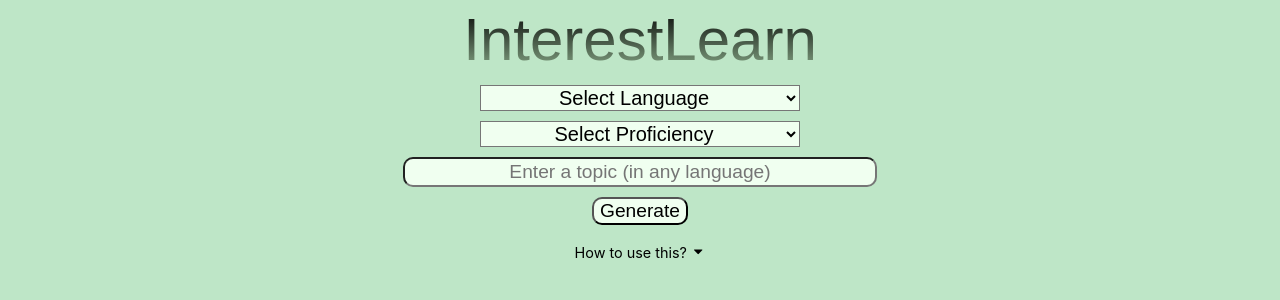
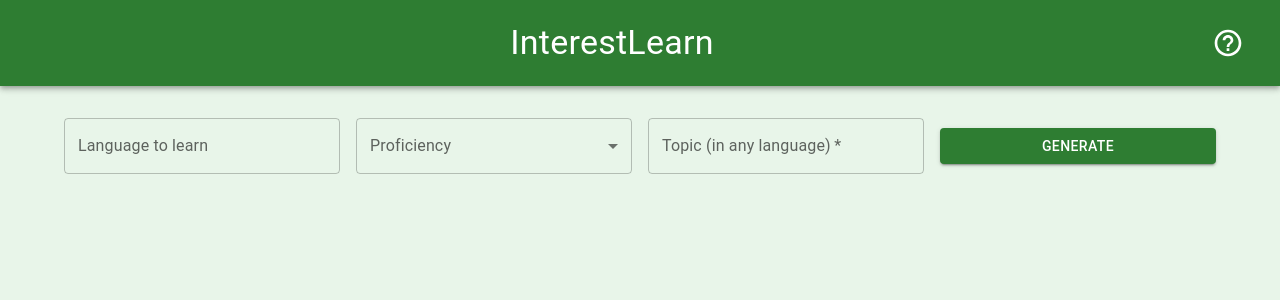
Before and after one commit to dominikglandorf/interest-learn, a React (Create React App) app in the folder client/: page / in a window 1280 px wide. Shown: the top 300 px of the page. Built offline with nearby package versions, Linux system fonts and the light colour scheme; no server answers.

Commit message:
update UI

```diff
--- a/client/package.json
+++ b/client/package.json
@@ -4,6 +4,10 @@
   "homepage": "https://dogl.de/interest-learn/",
   "private": true,
   "dependencies": {
+    "@emotion/react": "^11.11.1",
+    "@emotion/styled": "^11.11.0",
+    "@mui/icons-material": "^5.11.16",
+    "@mui/material": "^5.13.4",
     "@testing-library/jest-dom": "^5.16.5",
     "@testing-library/react": "^13.4.0",
     "@testing-library/user-event": "^13.5.0",
--- a/client/src/App.js
+++ b/client/src/App.js
@@ -1,16 +1,69 @@
-import logo from './logo.svg';
-import './App.css';
+import React, { useState } from 'react';
 import Generator from './components/Generator';
+import { CssBaseline, AppBar, Container, Grid, Typography, Toolbar, IconButton } from '@mui/material';
+import { createTheme, ThemeProvider } from '@mui/material/styles';
+import { HelpOutline } from '@mui/icons-material';
 
+const theme = createTheme({
+  palette: {
+    mode: 'light',
+    primary: {
+      main: '#2e7d32',
+    },
+    secondary: {
+      main: '#f50057',
+    },
+    background: {
+      default: '#e8f5e9',
+      paper: '#f7f7f7',
+    },
+  },
+});
 
 function App() {
+  const [showInstruction, setShowInstruction] = useState(false);
+
+  const toggleInstruction = () => {
+    setShowInstruction(!showInstruction)
+  }
+
   return (
-    <div className="App">
-      <header className="App-header">
-        <img src={logo} className="App-logo" alt="logo" />
-      </header>
-      <Generator />
-    </div>
+    <ThemeProvider theme={theme}>
+      <CssBaseline />
+      <AppBar position='static' color="primary" ><Toolbar  sx={{ padding: '15px' }} >
+        <Typography variant="h4" component="div"  sx={{ flexGrow: 1, textAlign: 'center' }}>
+          InterestLearn
+        </Typography>
+        <IconButton
+          size="large"
+          color="inherit"
+          aria-label="Help"
+          onClick={toggleInstruction}
+          sx={{ cursor: 'pointer' }}
+        >
+          <HelpOutline  sx={{ fontSize: '32px' }} />
+        </IconButton>
+      </Toolbar></AppBar>
+      <Container>
+        <Grid container>
+          <Grid item xs={12}>
+            <Generator />
+          </Grid>
+          {showInstruction &&
+          <Grid item>
+          <p>This app is made for language learning that is actually helpful for your communication. It helps you to acquire vocabulary for the topics that you wish to speak about with your peers.</p>
+          <ol><li>Select the language you learn and your current level.</li>
+          <li>Enter a topic that you are interested in or that you would like to learn more about.</li>
+          <li>Click on "Generate" and wait approximately 15 seconds for your personalized text to be generated.</li>
+          <li>Select words or phrases in the generated text that you would like to have explained and wait approximately 5 seconds for the explanation.</li>
+          <li>Generate a vocabulary list with important words by clicking on the button below the text.</li>
+          <li>Enter your mother tongue and click on "Export" to generate a simple text file containing the vocabulary and a translation to your langue.</li>
+          <li>Import the comma-seperated text file to your favorite flashcard learning platform such as Anki to regularly study and retain the words.</li></ol>
+          Language learners who can already read the language and have some basic vocabulary but struggle to understand media designed for a native audience benefit the most. It is highly recommended to actively engage in conversations with a tandem partner at this level of learning.
+          </Grid>}
+        </Grid>
+      </Container>
+    </ThemeProvider>
   );
 }
 
--- a/client/src/components/FloatingTeacher.js
+++ b/client/src/components/FloatingTeacher.js
@@ -1,20 +1,19 @@
 import React, { useState, forwardRef, useEffect, useRef } from 'react';
-import { FaChalkboardTeacher } from 'react-icons/fa';
-import ProgressBar from './ProgressBar';
-import './FloatingTeacher.css';
+import { SpeedDial, SpeedDialAction, Tooltip, Snackbar, CircularProgress, Popover, Box } from '@mui/material';
+import { Info, Add, AccountCircle } from '@mui/icons-material';
 
 const FloatingTeacher  = forwardRef(({ generatedText, topic, backendUrl, language, vocabRef, proficiency }, ref) => {
-  const [showInstruction, setShowInstruction] = useState(false);
   const [explanation, setExplanation] = useState('');
   const [selection, setSelection] = useState('');
   const [myInterval, setMyInterval] = useState(null);
   const [generating, setGenerating] = useState(false);
+  const [added, setAdded] = useState('');
+
   const handleRef = useRef(null);
   const floatingRef = useRef(null);
 
   const resetState = () => {
     setExplanation('');
-    setShowInstruction(false);
   }
   React.useImperativeHandle(ref, () => ({
     resetState
@@ -24,78 +23,86 @@ const FloatingTeacher  = forwardRef(({ generatedText, topic, backendUrl, languag
     if (!myInterval) {
       setMyInterval(
         setInterval(() => {
-          const currentSelection = document.getSelection().toString();
-          setSelection(currentSelection);
+          const currentSelection = document.getSelection();
+          setSelection(currentSelection.toString());
+          // if (currentSelection.rangeCount > 0) {
+          //   console.log(currentSelection.toString())
+          //   console.log(currentSelection)
+          //   const range = currentSelection.getRangeAt(0);
+          //   const rect = range.getBoundingClientRect();
+          //   const { top, left, width, height } = rect;
+          //   //setAnchorEl({ top, left, width, height });
+          // }
         },
-        1000)
+        250)
       )
     }
-    const handleClick = (event) => {
-      if (handleRef.current) {
-        if (floatingRef.current.contains(event.target)) {
-          if (handleRef.current.contains(event.target)) {
-            if (explanation | showInstruction) {
-              resetState();
-            } else {
-              setShowInstruction(true);
-            }
-          }
-        } else {
-          resetState();
-        }
-      }
-    };
 
-    // Attach the click event listener when the component mounts
-    document.addEventListener('click', handleClick);
-
-    return () => {
-      document.removeEventListener('click', handleClick);
-    }
-  }, [myInterval, explanation, showInstruction, vocabRef]);
+  }, [myInterval]);
 
   const explain = () => {
     setGenerating(true);
     fetch(`${backendUrl}/explanation?selection=${selection}&language=${language}&topic=${topic}&niveau=${proficiency}`)
       .then(response => response.text())
       .then(text => {
-        setShowInstruction(false);
         setGenerating(false);
         setExplanation(text);
+        vocabRef.current.addVocab(selection);
       })
       .catch((error) => {
-        setShowInstruction(false);
         setGenerating(false);
         console.error('Error occurred during search:', error);
       });
   }
 
-  const buttonStyle = {
-      margin: "0 5px",
-      fontSize: "100%"
-  }
-
   const validSelection = selection !== "" && selection.length < 50 && generatedText.includes(selection)
 
   const addVocab = () => {
-    if (vocabRef.current) vocabRef.current.addVocab(selection)
+    if (vocabRef.current) {
+      vocabRef.current.addVocab(selection);
+      setAdded(selection);
+    }
   }
 
   return (
-    <div className={`floating-teacher`} ref={floatingRef}>
-        {showInstruction && !selection && <span className="teacher-text">Select text.</span>}
-        {validSelection && !generating && !explanation && <span className="teacher-text">
-          Explain "{selection}"? <button onClick={explain} style={buttonStyle}>Go</button><br />
-          Add to vocabulary? <button onClick={addVocab} style={buttonStyle}>Go</button>
-          </span>}
-        {generating && <span className="teacher-text"><ProgressBar width={15} time={4} /></span>}
-        {explanation && <span className="teacher-text explanation">
-          {explanation}<br />
-          Add to vocabulary? <button onClick={addVocab} style={buttonStyle}>Go</button>
-          </span>}
-        <span className="floating-teacher-symbol" ref={handleRef}><FaChalkboardTeacher className="teacher-icon" /></span>
-    </div>
-
+    <>
+      <SpeedDial
+        ariaLabel="Vocabulary SpeedDial"
+        icon={<Tooltip title="Select vocabulary in the text."><AccountCircle /></Tooltip>}
+        open={validSelection || generating}
+        direction="up"
+        sx={{ position: 'fixed', bottom: 16, right: 16 }}
+      >
+        <SpeedDialAction
+          key="add"
+          icon={<Tooltip title="Add to vocabulary"><Add /></Tooltip>}
+          onClick={addVocab}
+        />
+        <SpeedDialAction
+        key="explain"
+          icon={<Tooltip title={`Explain "${selection}"`} >{generating ? (
+            <CircularProgress  />
+          ) : (
+            <Info />
+          )}</Tooltip>}
+          onClick={explain}
+        />
+      </SpeedDial>
+      {explanation !== '' && <Popover
+        open={explanation !== ''}
+        onClose={() => setExplanation('')}
+        anchorOrigin={{
+          vertical: 'bottom',
+          horizontal: 'left',
+        }}
+      ><Box sx={{ p: 2 }}>{explanation}</Box></Popover>}
+      {added !== '' && <Snackbar
+        open={added !== ''}
+        autoHideDuration={2000}
+        onClose={() => setAdded('')}
+        message={`Added ${added} to vocabulary.`}
+      />}
+    </>
   );
 })
 
--- a/client/src/components/Generator.css
+++ b/client/src/components/Generator.css
@@ -1,31 +1,3 @@
-h2 {
-    margin: 0;
-}
-
-input, button {
-    font-size: 120%;
-    margin: 5px;
-    border-radius: 10px;
-    background-color: rgb(240, 255, 240);
-    text-align: center;
-}
-
-input {
-    padding: 2px 10px;
-}
-
-select {
-    min-width: 250px;
-    width: 25vw;
-    font-size: 125%;
-    margin: 5px;
-    background-color: rgb(240, 255, 240);
-    text-align-last: center;
-}
-#generator {
-    margin: 0 auto;
-}
-
 .output {
     margin: 0 auto;
     max-width: 90vw;
@@ -39,17 +11,3 @@ select {
     overflow-wrap: break-word;
     hyphens: auto;
 }
-
-.how-to {
-    margin-top: 20px;
-    font-size: 90%;
-    text-align: left;
-    width: 500px;
-    max-width: 90vw;
-    margin: 0 auto;
-}
-
-.how-to-opener {
-    text-align: center;
-    cursor: pointer;
-}
--- a/client/src/components/Generator.js
+++ b/client/src/components/Generator.js
@@ -3,8 +3,17 @@ import { useCookies } from 'react-cookie';
 import ProgressBar from './ProgressBar';
 import FloatingTeacher from './FloatingTeacher';
 import VocabTrainer from './VocabTrainer';
-import { FaCaretUp, FaCaretDown } from 'react-icons/fa';
-import './Generator.css';
+import Autocomplete from '@mui/material/Autocomplete'
+import TextField from '@mui/material/TextField';
+import Box from '@mui/material/Box';
+import InputLabel from '@mui/material/InputLabel';
+import FormControl from '@mui/material/FormControl';
+import Select from '@mui/material/Select';
+import { Grid, Button, MenuItem, Paper, Typography } from '@mui/material';
+
+
+
+// import './Generator.css';
 
 const backendUrl = process.env.REACT_APP_BACKEND_URL;
 
@@ -16,7 +25,7 @@ const SearchComponent = () => {
   const [topicGenerated, setTopicGenerated] = useState('');
   const [generatedText, setGeneratedText] = useState('');
   const [generating, setGenerating] = useState(false);
-  const [showInstruction, setShowInstruction] = useState(false);
+
   const teacherRef = useRef(null);
   const vocabRef = useRef(null);
 
@@ -27,11 +36,13 @@ const SearchComponent = () => {
     if (proficiency === "" & cookies.proficiency !== "") {
       setProficiency(cookies.proficiency);
     }
+    // setTopic("Jetlag")
+    // setGeneratedText(`Le décalage horaire, communément appelé "jetlag", est l'un des effets secondaires les plus frustrants et difficiles à éviter des voyages internationaux. En règle générale, cela se produit lorsque notre rythme circadien est perturbé en raison d'un long vol à travers les fuseaux horaires. Les symptômes varient en fonction de la gravité, mais les plus courants sont la fatigue, les maux de tête, les nausées et même la dépression. Pour éviter les effets du décalage horaire, il est recommandé de se reposer avant de voyager, de bien s'hydrater tout au long du vol et d'ajuster son horloge corporelle en avançant ou en reculant progressivement ses heures de sommeil avant le voyage.`)
   }, [language, proficiency, cookies]);
 
-  const handleLanguageChange = (event) => {
-    setLanguage(event.target.value);
-    setCookie('language', event.target.value, { path: '/interest-learn' });
+  const handleLanguageChange = (event, newValue) => {
+    setLanguage(newValue);
+    setCookie('language', newValue, { path: '/interest-learn' });
   };
 
   const handleProficiencyChange = (event) => {
@@ -43,23 +54,23 @@ const SearchComponent = () => {
     setTopic(event.target.value);
   };
 
-  const handleKeyDown = (event) => {
-    if (event.key === 'Enter') {
-      handleSearch();
-    }
-  };
+  const handleSearch = (event) => {
+    event.preventDefault();
+    setGenerating(true);
+    setTopicGenerated(topic);
+    fetch(`${backendUrl}/text?language=${language}&niveau=${proficiency}&topic=${topic}`)
+      .then(response => response.json())
+      .then(response => {
+        if (response.status === 200) {
+          console.log(response.text)
+          setGenerating(false);
+          setGeneratedText(response.text);
+          if (teacherRef.current) teacherRef.current.resetState();
+        // if (vocabRef.current) vocabRef.current.resetState();
+        } else {
+          setGenerating(false);
+        }
 
-  const handleSearch = () => {
-
-    setGenerating(true);
-    fetch(`${backendUrl}/text?language=${language}&niveau=${proficiency}&topic=${topic}`)
-      .then(response => response.text())
-      .then(text => {
-        setGenerating(false);
-        setTopicGenerated(topic);
-        setGeneratedText(text);
-        if (teacherRef.current) teacherRef.current.resetState();
-        if (vocabRef.current) vocabRef.current.resetState();
       })
       .catch((error) => {
         setGenerating(false);
@@ -68,60 +79,107 @@ const SearchComponent = () => {
 
   };
 
-  const topicStyle = {
-    width: '450px',
-    maxWidth: '85vw',
-  };
 
-  const toggleInstruction = () => {
-    setShowInstruction(!showInstruction)
-  }
+  const top10Languages = [
+    'English',
+    'German',
+    'French',
+    'Spanish',
+    'Italian',
+    'Russian',
+    'Chinese',
+    'Polish',
+    'Turkish',
+    'Arabic',
+    'Portuguese'
+    ];
 
   return (
-    <div>
-      <div>
-      <select id="language" value={language} onChange={handleLanguageChange}>
-        <option value="">Select Language</option>
-        <option value="English">English</option>
-        <option value="Spanish">Spanish</option>
-        <option value="Chinese">Mandarin</option>
-        <option value="French">French</option>
-        <option value="German">German</option>
-        <option value="Italian">Italian</option>
-        <option value="Japanese">Japanese</option>
-        <option value="Russian">Russian</option>
-        <option value="Arabic">Arabic</option>
-        <option value="Portuguese">Portuguese</option>
-        {/* Add more language options as needed */}
-    </select>
+    <>
+    <Box marginTop={4}>
+      <form onSubmit={handleSearch}>
+        <Grid alignItems="center" container spacing={2}>
+          <Grid item xs={6} md={3}>
+            <Autocomplete
+              required
+              fullWidth
+              id="language"
+              freeSolo
+              value={language}
+              onChange={handleLanguageChange}
+              options={top10Languages}
+              renderInput={(params) => <TextField {...params} label="Language to learn" />}
+            />
 
-      </div>
-      <div>
-        <select id="proficiency" value={proficiency} onChange={handleProficiencyChange}>
-          <option value="">Select Proficiency</option>
-          <option value="Beginner">Beginner</option>
-          <option value="Intermediate">Intermediate</option>
-          <option value="Advanced">Advanced</option>
-          {/* Add more proficiency options as needed */}
-        </select>
-      </div>
-      <div>
-        <input
-          type="text"
-          id="topic"
-          value={topic}
-          style={topicStyle}
-          onChange={handleTopicChange}
-          onKeyDown={handleKeyDown}
-          placeholder="Enter a topic (in any language)"
-        />
-      </div>
-      {generating ? (
-        <ProgressBar width={35} time={16} />
-      ) : (
-        <button onClick={handleSearch}>Generate</button>
-      )}
-      {generatedText && <div className="output"><h2>{topicGenerated}</h2>{generatedText}</div>}
+          </Grid>
+          <Grid item xs={6} md={3}>
+            <FormControl fullWidth>
+              <InputLabel id="proficiency-label">Proficiency</InputLabel>
+              <Select
+                labelId="proficiency-label"
+                required
+                id="proficiency"
+                value={proficiency}
+                label="Proficiency"
+                onChange={handleProficiencyChange}
+              >
+                <MenuItem value={"Beginner"}>Beginner</MenuItem>
+                <MenuItem value={"Intermediate"}>Intermediate</MenuItem>
+                <MenuItem value={"Advanced"}>Advanced</MenuItem>
+              </Select>
+            </FormControl>
+        </Grid>
+        <Grid item xs={9} md={3}>
+          <TextField
+            fullWidth
+            required
+            value={topic}
+            id="topic"
+            label="Topic (in any language)"
+            variant="outlined"
+            onChange={handleTopicChange}
+          />
+        </Grid>
+        <Grid item xs={3} md={3}>
+          <Button
+            type="submit"
+            variant="contained"
+            fullWidth
+            disabled={generating}>
+              Generate
+          </Button>
+          </Grid>
+        </Grid>
+      </form>
+      <Grid container spacing={2}>
+        <Grid item xs={12} md={6}>
+          {(generating || generatedText) && <Paper elevation={3} style={{
+            padding: '20px',
+            margin: '20px 0',
+            lineHeight: '1.7',
+            fontSize: '110%',
+            fontFamily: 'Hahmlet, serif',
+            wordWrap: 'break-word',
+            hyphens: 'auto'}}>
+          <Typography variant="h4" gutterBottom>
+      {topicGenerated}
+    </Typography>
+            {generating && <ProgressBar time={16} />}
+            {generatedText && !generating && <>{generatedText}</>}
+            </Paper>}
+          </Grid>
+          <Grid item xs={12} md={6}>
+          {generatedText && <VocabTrainer
+            ref={vocabRef}
+            topic={topic}
+            language={language}
+            generatedText={generatedText}
+            backendUrl={backendUrl}
+            proficiency={proficiency} />}
+          </Grid>
+
+      </Grid>
+
       {generatedText && <FloatingTeacher
       ref={teacherRef}
       vocabRef={vocabRef}
@@ -130,29 +188,8 @@ const SearchComponent = () => {
       language={language}
       proficiency={proficiency}
       topic={topic} />}
-      {generatedText && <VocabTrainer
-      ref={vocabRef}
-      topic={topic}
-      language={language}
-      generatedText={generatedText}
-      backendUrl={backendUrl}
-      proficiency={proficiency} />}
-      {<div className="how-to" onClick={toggleInstruction}><p className="how-to-opener">How to use this? {showInstruction ? <FaCaretUp /> : <FaCaretDown/>}</p>
-      {showInstruction && <>
-      <p>This app is made for language learning that is actually helpful for your communication. It helps you to acquire vocabulary for the topics that you wish to speak about with your peers.</p>
-      <ol><li>Select the language you learn and your current level.</li>
-      <li>Enter a topic that you are interested in or that you would like to learn more about.</li>
-      <li>Click on "Generate" and wait approximately 15 seconds for your personalized text to be generated.</li>
-      <li>Select words or phrases in the generated text that you would like to have explained and wait approximately 5 seconds for the explanation.</li>
-      <li>Generate a vocabulary list with important words by clicking on the button below the text.</li>
-      <li>Enter your mother tongue and click on "Export" to generate a simple text file containing the vocabulary and a translation to your langue.</li>
-      <li>Import the comma-seperated text file to your favorite flashcard learning platform such as Anki to regularly study and retain the words.</li></ol>
-      Language learners who can already read the language and have some basic vocabulary but struggle to understand media designed for a native audience benefit the most. It is highly recommended to actively engage in conversations with a tandem partner at this level of learning.
-      </>}
-      </div>}
-
-    </div>
-
+    </Box>
+</>
   );
 };
 
--- a/client/src/components/ProgressBar.js
+++ b/client/src/components/ProgressBar.js
@@ -1,7 +1,8 @@
 import React, { useState, useEffect } from 'react';
+import LinearProgress from '@mui/material/LinearProgress';
 import './ProgressBar.css';
 
-const ProgressBar = ({width, time}) => {
+const ProgressBar = ({time}) => {
   const [progress, setProgress] = useState(0);
 
   useEffect(() => {
@@ -24,18 +25,8 @@ const ProgressBar = ({width, time}) => {
     };
   }, [time]);
 
-    const fillStyle = {
-      width: `${progress}%`,
-    };
-
-    const barStyle = {
-      width: `${width}vw`
-    }
-
     return (
-    <div className="progress-bar" style={barStyle}>
-        <div className="progress-bar-fill" style={fillStyle}></div>
-    </div>
+      <LinearProgress variant="determinate" value={progress} />
     );
 };
 
--- a/client/src/components/VocabTrainer.js
+++ b/client/src/components/VocabTrainer.js
@@ -1,8 +1,7 @@
 import React, { useState, forwardRef, useEffect } from 'react';
 import { useCookies } from 'react-cookie';
 import ProgressBar from './ProgressBar';
-import { FaTrash } from 'react-icons/fa';
-import './VocabTrainer.css';
+import { Button, Chip, Typography, Grid, TextField, Box } from '@mui/material';
 
 const VocabTrainer = forwardRef(({ topic, generatedText, backendUrl, language, proficiency }, ref) => {
   const [generating, setGenerating] = useState(false);
@@ -72,7 +71,14 @@ const VocabTrainer = forwardRef(({ topic, generatedText, backendUrl, language, p
     setVocabulary(vocabulary.filter((elem) => elem !== name));
   }
 
-  const Word = (name) => <li key={name}><FaTrash onClick={()=>removeFromVocab(name)} size={14} /> {name}</li>
+  const Word = (name) => <Chip
+  label={name}
+  color="success"
+  key={name}
+  sx={{
+    margin: 0.5,
+  }}
+  onDelete={()=>removeFromVocab(name)}>{}</Chip>
 
   const handleTransLangChange = (event) => {
     setTranslationLanguage(event.target.value);
@@ -80,26 +86,35 @@ const VocabTrainer = forwardRef(({ topic, generatedText, backendUrl, language, p
   };
 
   return (
-    <div className={`vocab-trainer`}>
-      <h3>Vocabulary</h3>
+    <Box sx={{marginTop: 3, marginLeft: 2, marginBottom: 3}}>
+    <Grid container alignItems="center" spacing={1}>
+      <Grid item xs={12}>
+        <Typography variant="h5">
+        Vocabulary
+      </Typography>
+        {vocabulary.length > 0 && <> {vocabulary.map(Word)} </>}
+        {!vocabulary.length && !generating && <Button onClick={collect}>Auto-extract</Button>}
+        {generating && <ProgressBar width={15} time={6} />}
+      </Grid>
       {vocabulary.length > 0 && <>
-        <ul className=".output">{vocabulary.map(Word)}</ul>
-      </>}
-      {!vocabulary.length && !generating && <button onClick={collect}>Auto-extract</button>}
-      {generating && <ProgressBar width={15} time={6} />}
-      <br />
-      {vocabulary.length > 0 && <>
-        <input
-              type="text"
-              id="language"
-              value={translationLanguage}
-              onChange={handleTransLangChange}
-              placeholder="Translation language"
-          />
-          {!exporting && <button onClick={exportList}>Export</button>}
-          {exporting && <ProgressBar width={10} time={20} />}
+        <Grid item xs={6}>
+        <TextField
+        fullWidth
+          required
+          id="topic"
+          label="Translation language"
+          variant="outlined"
+            type="text"
+            onChange={handleTransLangChange}
+        />
+        </Grid>
+        <Grid item xs={6}>
+        {!exporting && <Button fullWidth onClick={exportList}>Export</Button>}
+        {exporting && <ProgressBar time={vocabulary.length * 1.5} />}
+        </Grid>
         </>}
-    </div>
+    </Grid>
+    </Box>
   );
 });
 
```
Also changed, not shown: 1 other file (tests, documents, lock files or other folders).
